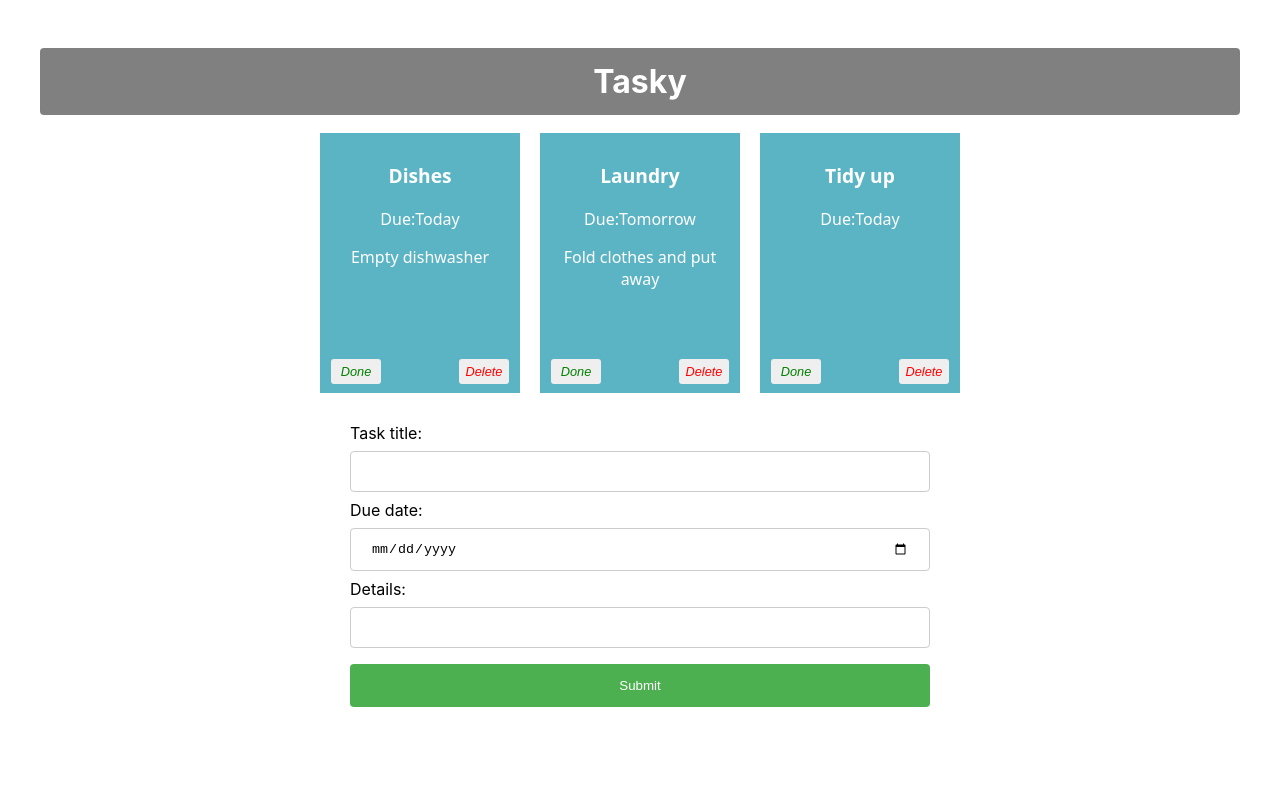
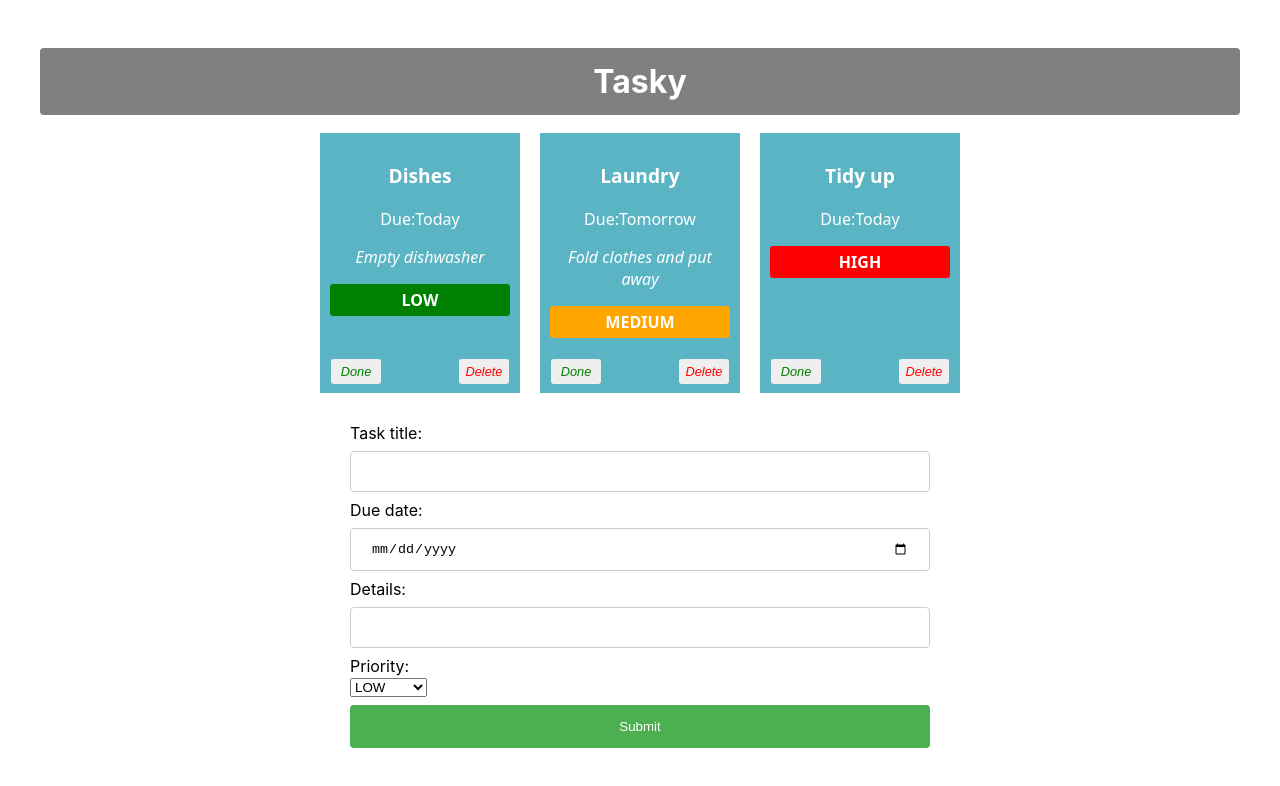
Before and after one commit to HanGRQ/react-basics-lab, a React (Create React App) app in the folder tasky/: page / in a window 1280 px wide. Shown: the top 786 px of the page. Built offline with nearby package versions, Linux system fonts and the light colour scheme.

Commit message:
Tasky Lab 2 - Exercises done

```diff
--- a/tasky/src/App.css
+++ b/tasky/src/App.css
@@ -33,6 +33,10 @@
 .title {
   font-weight: bold;
   font-size: 1.2em;
+}
+
+.description {
+  font-style: italic;
 }
 
 button {
@@ -89,3 +93,22 @@
   width: 50%;
   margin: auto;
 }
+
+.priority.LOW {
+  background-color: green;
+}
+
+.priority.MEDIUM {
+  background-color: orange;
+}
+
+.priority.HIGH {
+  background-color: red;
+}
+
+.priority {
+  padding: 5px;
+  border-radius: 3px;
+  color: white;
+  font-weight: bold;
+}
--- a/tasky/src/App.js
+++ b/tasky/src/App.js
@@ -8,16 +8,17 @@
 
   const [ taskState, setTaskState ] = useState({
     tasks: [
-      { id: 1, title:"Dishes", description: "Empty dishwasher", deadline: "Today", done: false },
-      { id: 2, title: "Laundry", description: "Fold clothes and put away", deadline: "Tomorrow", done: false },
-      { id: 3, title: "Tidy up", deadline: "Today", done: false}
+      { id: 1, title:"Dishes", description: "Empty dishwasher", deadline: "Today", priority: "LOW", done: false },
+      { id: 2, title: "Laundry", description: "Fold clothes and put away", deadline: "Tomorrow", priority: "MEDIUM", done: false },
+      { id: 3, title: "Tidy up", deadline: "Today", priority: "HIGH", done: false}
     ]
   });
 
   const [ formState, setFormState ] = useState({
     title: "",
     description: "",
-    deadline: ""
+    deadline: "",
+    priority: ""
   });
 
   const doneHandler = (taskIndex) => {
@@ -46,6 +47,9 @@
       case "deadline":
           form.deadline = event.target.value;
           break;
+      case "priority":
+          form.priority = event.target.value;
+          break;
       default:
           form = formState;
     }
@@ -60,6 +64,7 @@
     const form = {...formState};
 
     form.id = uuidv4();
+    form.priority = formState.priority;
 
     tasks.push(form);
     setTaskState({tasks});
@@ -75,6 +80,7 @@
         deadline={task.deadline}
         key={task.id}
         done={task.done}
+        priority={task.priority}
         markDone={() => doneHandler(index)}
         deleteTask = {() => deleteHandler(index)}
       />
--- a/tasky/src/components/Form.js
+++ b/tasky/src/components/Form.js
@@ -19,6 +19,15 @@
             Details:<br></br>
             <input type="text" name="description" onChange={(event) => props.change(event)} />
         </label>
+        <label>
+            Priority:<br />
+            <select name="priority" required onChange={(event) => props.change(event)}>
+              <option value="LOW">LOW</option>
+              <option value="MEDIUM">MEDIUM</option>
+              <option value="HIGH">HIGH</option>
+            </select>
+        </label>
+        <br />
         <input type="submit" value="Submit" />
         </form>
     </div>
--- a/tasky/src/components/Task.js
+++ b/tasky/src/components/Task.js
@@ -6,7 +6,8 @@
         <div className="card">
             <p className="title">{props.title}</p>
             <p>Due:{props.deadline}</p>
-            <p>{props.description}</p>
+            <p className="description">{props.description}</p>
+            <p className={`priority ${props.priority}`}>{props.priority}</p>
             <button onClick={props.markDone} className='doneButton'>Done</button>
             <button className='deleteButton' onClick={props.deleteTask}>Delete</button>
         </div>
```
